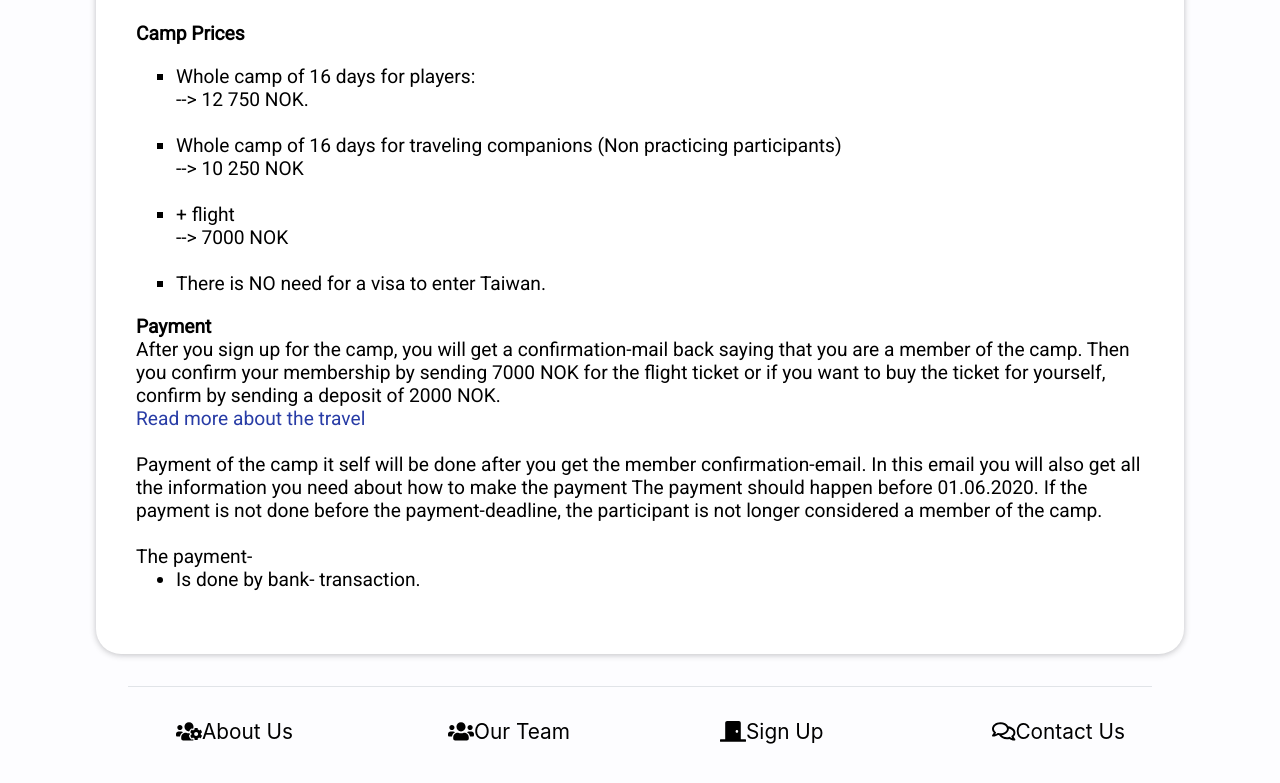
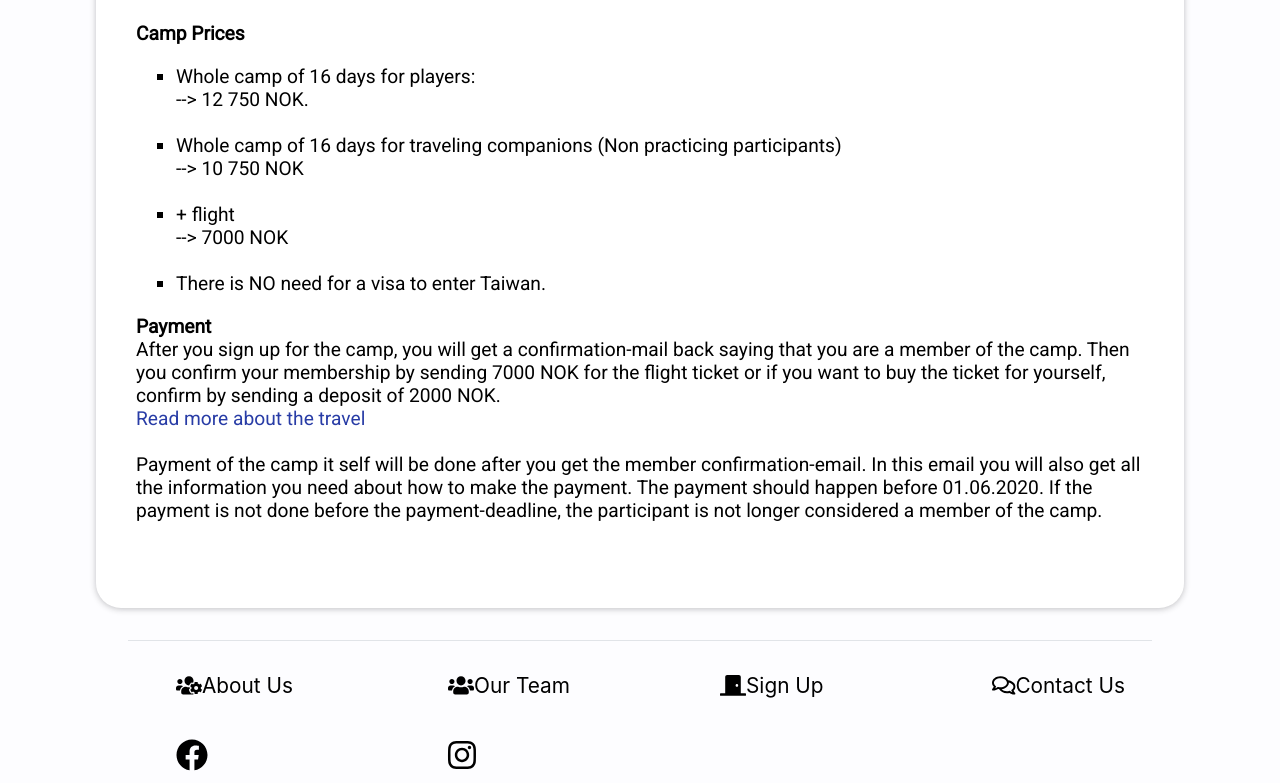
Before and after one commit to mikkelgud/InternationalTableTennisCamp, a React (Create React App) app: page /stay/Taiwan/prices in a window 1280 px wide. Shown: the part 427-1210 px from the top of the page. Built offline with nearby package versions, Linux system fonts and the light colour scheme.

Commit message:
Prices correct, we are ready for launch

```diff
--- a/src/components/camps/taiwanCamp/TaiwanPrices.js
+++ b/src/components/camps/taiwanCamp/TaiwanPrices.js
@@ -40,7 +40,7 @@ export default function Expences(props) {
           <ul>
           <StyledList>Whole camp of 16 days for players:<br/>--> 12 750 NOK. </StyledList>
          <br/>
-          <StyledList>Whole camp of 16 days for traveling companions (Non practicing participants) <br/> --> 10 250 NOK </StyledList>
+          <StyledList>Whole camp of 16 days for traveling companions (Non practicing participants) <br/> --> 10 750 NOK </StyledList>
           <br/>
           <StyledList>+ flight <br/> --> 7000 NOK</StyledList>
           <br/>
@@ -56,15 +56,11 @@ export default function Expences(props) {
           <br/>
           <br/>
           Payment of the camp it self will be done after you get the member confirmation-email.
-          In this email you will also get all the information you need about how to make the payment
+          In this email you will also get all the information you need about how to make the payment.
           The payment should happen before 01.06.2020. If the payment is not done before the payment-deadline,
           the participant is not longer considered a member of the camp.
           <br/>
          <br/>
-         The payment-
-          <ul>
-          <li>Is done by bank- transaction.</li>
-          </ul>
         <br/>
       </StyledText>
       </StyledTextBoxDiv>
--- a/src/components/generalnfoPages/SignUp.js
+++ b/src/components/generalnfoPages/SignUp.js
@@ -69,6 +69,7 @@ export default function SignUp(props) {
                       </StyledText>
             </StyledDiv>
             <StyledDiv
+            // "https://images.finncdn.no/dynamic/1600w/2019/8/vertical-2/26/5/156/033/335_430297305.jpg"
                 background={campNorway}>
                 <StyledSTextSectionHeader style={{
                     fontSize: "2.6rem",
@@ -95,7 +96,7 @@ export default function SignUp(props) {
                         <StyledATagLink
                         style={{ color: "#acb9ff" }}
                         onClick={() => { props.history.push("/stay/Norway") }}>
-                        <li>Read More about the camp</li> </StyledATagLink><br />
+                        <li>Read more about Camp Norway</li> </StyledATagLink><br />
                     </ul>
                 </StyledText>
                 </StyledSmalBox>
@@ -154,7 +155,7 @@ export default function SignUp(props) {
                 backgroundN={"linear-gradient(rgb(241, 242, 255) 0%,rgb(255, 255, 255) 100%);"}>
                 <StyledTextSectionHeader
                     style={{ textAlign: "center" }}>
-                    looking forward to seeing you
+                    Looking forward to seeing you
                     </StyledTextSectionHeader>
                 <StyledText
                     style={{ textAlign: "center" }}>
```
